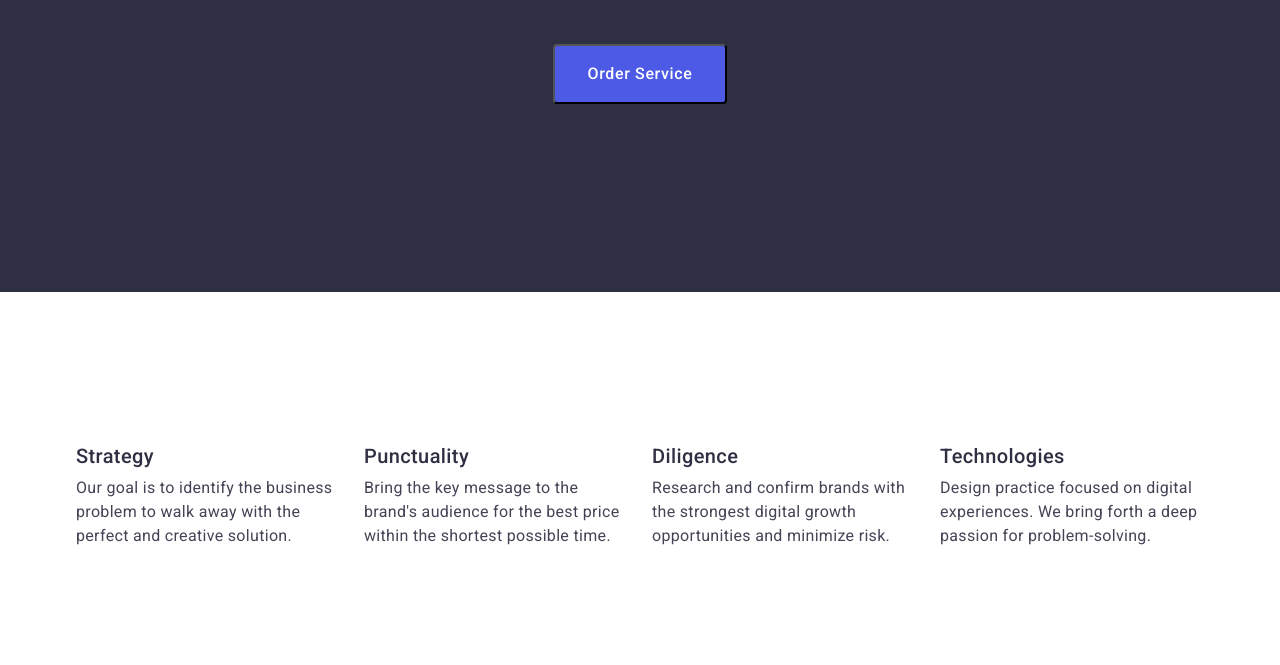
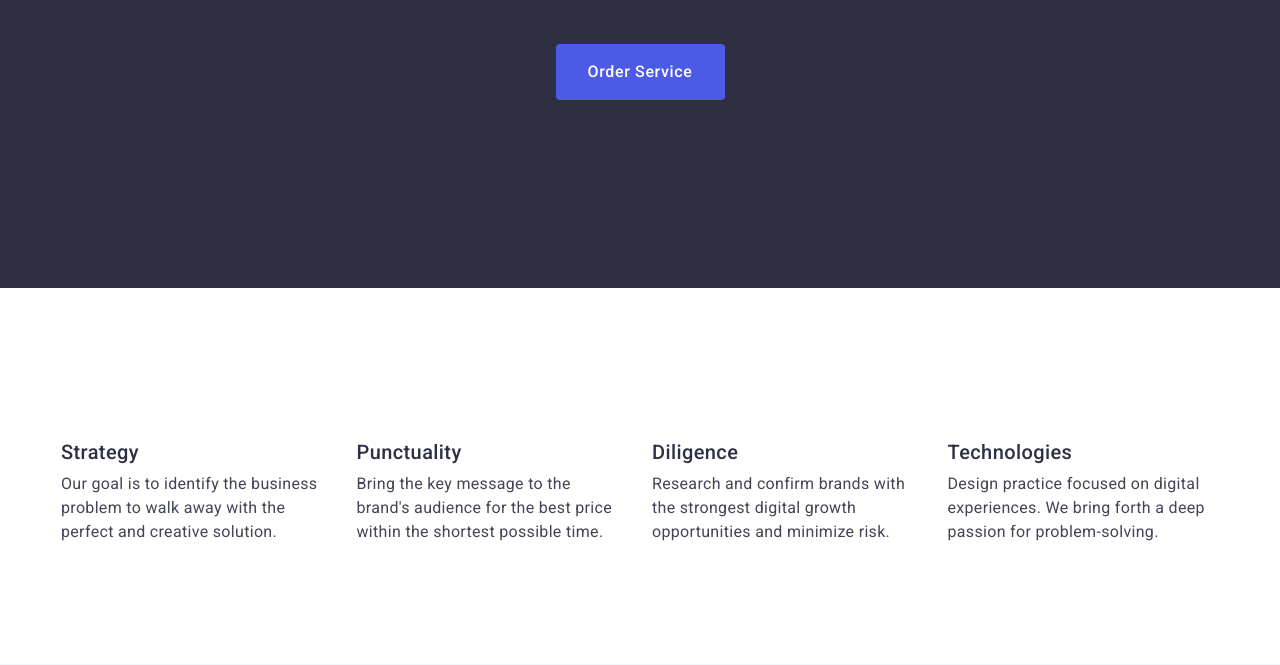
Before and after one commit to natadem2109-prog/goit-markup-hw-03, a plain HTML site: page index.html in a window 1280 px wide. Shown: the part 385-1050 px from the top of the page. Drawn offline with nearby package versions, Linux system fonts and the light colour scheme.

Commit message:
“hw3 git commit -m “hw

```diff
--- a/css/styles.css
+++ b/css/styles.css
@@ -110,7 +110,8 @@
     margin: 0 auto;
     align-items: center;
  }
-.btn{background-color: #4d5ae5;
+.btn{
+    background-color: #4d5ae5;
     font-weight: 500;
     font-size: 16px;
     line-height: 1.5;
@@ -118,7 +119,9 @@
     color: #fff;
     cursor: pointer;
     border-radius: 4px;
-    padding: 16px 32px;
+    min-width: 169px;
+    height: 56px;
+    border: none;
     display: block;
     margin: 0 auto;
 }
@@ -137,8 +140,7 @@
     overflow: hidden;
 }
 .advantages-container{
-    padding-top: 120px;
-    padding-bottom: 120px;
+    padding: 120px 0 120px;
 }
 .block-title{font-weight: 500;
     font-size: 20px;
@@ -147,7 +149,7 @@
     text-transform: capitalize;
     color: #2e2f42;
     padding-top: 32px;
-    padding-bottom: 8px;}
+    margin-bottom: 8px;}
 .block-text{font-weight: 400;
     font-size: 16px;
     line-height: 1.5;
@@ -155,7 +157,7 @@
     color: #434455;
     max-width: 264px;
 }
-.team-container{padding-bottom: 120px;}
+.team-container{padding: 120px 0 120px;}
 .team{
     background-color: #F4F4FD;
 }
@@ -175,12 +177,12 @@
     text-transform: capitalize;
     color: #2e2f42;
     padding-top: 120px;
-    padding-bottom: 72px;
+    margin-bottom: 72px;
 }
 .text-center{text-align: center;
 }
 .portfolio-container{
-    padding-bottom: 120px;
+    padding: 120px 0 120px;
 }
 .portfolio-list{
     display: flex;
@@ -194,6 +196,7 @@
 .footer-color{color: #f4f4fd;
 padding-bottom: 100px;}
 .footer-logo{
+    display: inline-block;
     padding-top: 100px;
-    padding-bottom: 15px;
+    margin-bottom: 16px;
 }
--- a/index.html
+++ b/index.html
@@ -63,7 +63,7 @@
       </section>
       <section class="advantages">
         <div class="container advantages-container">
-          <h2 class="section-title visually-hidden">Advantages</h2>
+          <h2 class="visually-hidden">Advantages</h2>
           <ul class="principles-list">
             <li class="principles-item">
               <h3 class="block-title">Strategy</h3>
```
